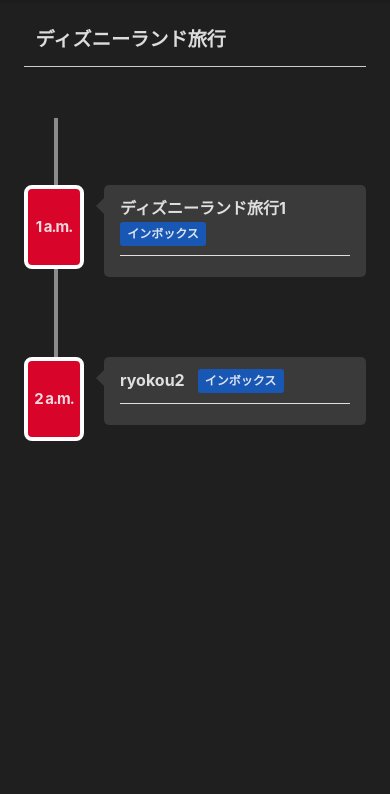
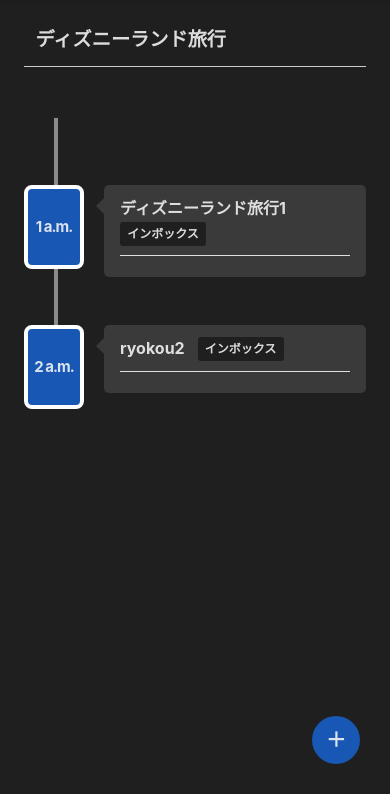
Before and after one commit to umb-pamaroom/life_20211104, a Django app: page /timeline/1 in a window 390 px wide. Shown: the part 50-844 px from the top of the page. Run offline with Django 3.2, Linux system fonts and the light colour scheme; a user stored in the database is signed in; data comes from the database, SQL or seed files in the repository; both versions use the stored data as it was after the commit; some libraries are stand-ins or nearby versions.

Commit message:
no message

```diff
--- a/apps/app/views.py
+++ b/apps/app/views.py
@@ -20,7 +20,6 @@ class TimelineCreateView(LoginRequiredMixin, CreateView):
     template_name = 'timeline/create.html'
     model = TimelineModel
     form_class = TimelineCreateForm
-    success_url = reverse_lazy('app:TimelineList')
 
     def form_valid(self, form):
         obj = form.save(commit=False)
@@ -42,7 +41,6 @@ class TimelineUpdateView(UpdateView):
 class TimelineDetailView(LoginRequiredMixin, DetailView):
     template_name = 'timeline/detail.html'
     model = TimelineModel
-
     context_object_name = 'timelines'
 
 
@@ -98,8 +96,6 @@ class RoutineCreateView(LoginRequiredMixin, CreateView):
     # forms.pyで定義したクラスを使う
     form_class = RoutineCreateForm
 
-    success_url = reverse_lazy('app:RoutineList')
-
     def form_valid(self, form):
         # form.instance.created_user = self.request.user
         # return super().form_valid(form)
@@ -107,9 +103,8 @@ class RoutineCreateView(LoginRequiredMixin, CreateView):
         obj = form.save(commit=False)
         obj.create_user = self.request.user
         obj.save()
-        return HttpResponseRedirect(reverse('app:RoutineList'))
+        return HttpResponseRedirect(reverse('app:TimelineList'))
 
-    # 「RoutineList」はurls.pyのname
 
 
 class RoutineUpdateView(UpdateView):
--- a/static/scss/module/_main.scss
+++ b/static/scss/module/_main.scss
@@ -19,6 +19,21 @@
   padding: 2em 0;
 }
 
+.right-bottom-btn{
+  position: fixed;
+  right: 60px;
+  bottom: 60px;
+  line-height: 1;
+  a{
+    display: block;
+background: var(--btn-success);
+    padding: .7em;
+    border-radius: 50%;
+    font-size: 26px;
+    font-weight: bold;
+  }
+}
+
 @media screen and (max-width: 960px) {
   .container {
     width: 100%;
@@ -30,4 +45,13 @@
   .container {
     padding:2em 1.5em;
   }
+  .right-bottom-btn {
+    position: fixed;
+    right: 30px;
+    bottom: 30px;
+
+    a {
+      font-size: 20px;
+    }
+  }
 }
--- a/static/scss/module/_timeline.scss
+++ b/static/scss/module/_timeline.scss
@@ -24,7 +24,7 @@
     .icon {
       width: 70px;
       height: 90px;
-      background: $main-color;
+      background: var(--btn-success);
       order: 1;
       margin-left: calc(6% - 35px);
       display: flex;
@@ -51,7 +51,7 @@
         border-bottom: 1px solid var(--text-main);
       }
       .cate{
-        background: var(--btn-success);
+        background: var(--bg-main);
         font-size: .9em;
         padding:.2em .6em;
         border-radius: 3px;
@@ -220,6 +220,7 @@
     padding-bottom: 2em;
 
     .unit {
+      margin-bottom: 3em;
       .icon{
         font-size: 15px;
         width: 60px;
--- a/templates/timeline/items.html
+++ b/templates/timeline/items.html
@@ -46,7 +46,12 @@
       </div>
       <!-- //アイコンと見出しのセット -->
       {% endfor %}
-
     </div>
   </div>
+
+  <!-- 右下の追加ボタン -->
+    <div class="right-bottom-btn">
+      <a href="{% url 'app:RoutineCreate' %}">＋</a>
+    </div>
+  <!-- //右下の追加ボタン -->
 {% endblock %}
```
Also changed, not shown: db.sqlite3, static/scss/common.css, 1 other file.
